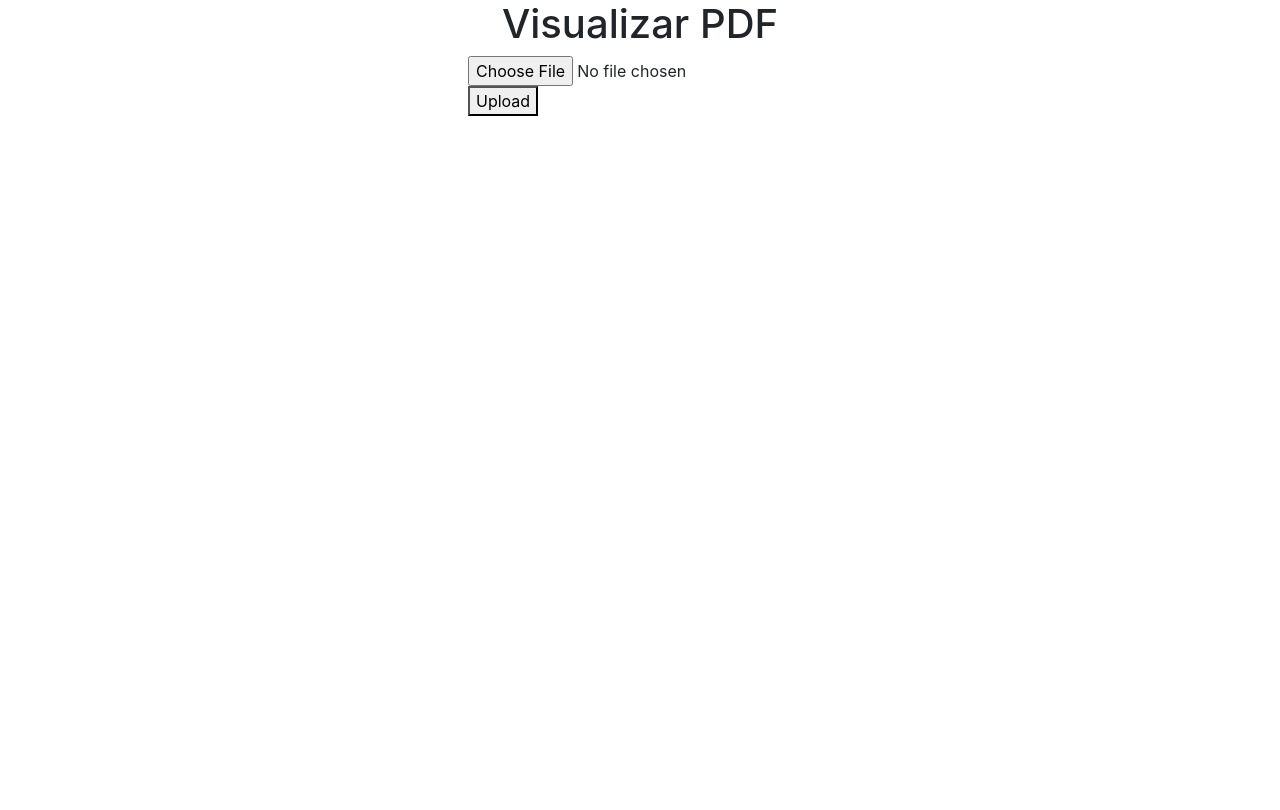
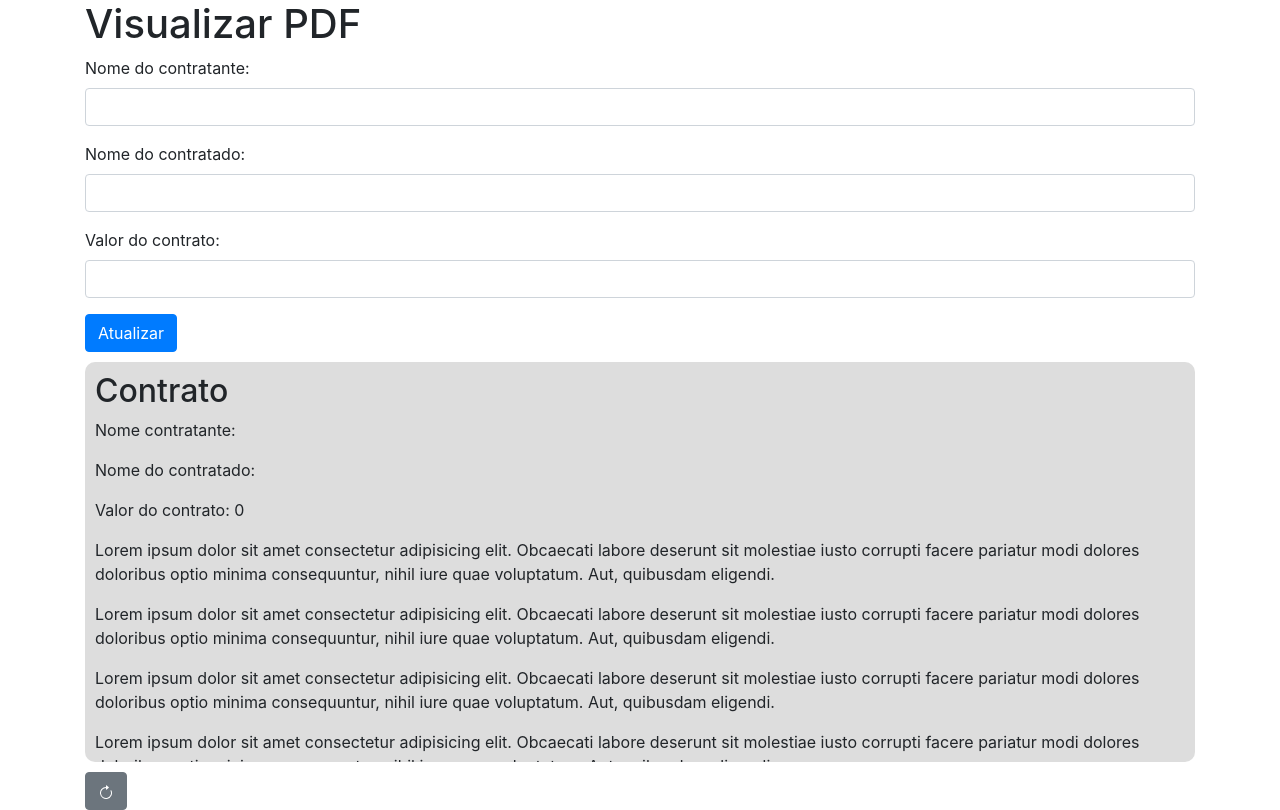
Before and after one commit to devyssonsc/view-pdfs, an Angular app: page / in a window 1280 px wide. Built offline with nearby package versions, Linux system fonts and the light colour scheme.

Commit message:
Use UploadComponent and ViewComponent on AppComponent

```diff
--- a/src/app/app.component.css
+++ b/src/app/app.component.css
@@ -4,4 +4,8 @@
     flex-direction: column;
     justify-content: center;
     align-items: center;
+
+    #form-upload{
+        width: 100%;
+    }
 }
--- a/src/app/app.component.html
+++ b/src/app/app.component.html
@@ -1,7 +1,7 @@
 <div class="container">
-  <h1>Visualizar PDF</h1>
   <div id="form-upload">
-    <app-form-upload></app-form-upload>
+    <app-update-document></app-update-document>
+    <app-view-document></app-view-document>
   </div>
 </div>
 <router-outlet />
--- a/src/app/app.component.ts
+++ b/src/app/app.component.ts
@@ -1,11 +1,13 @@
 import { Component } from '@angular/core';
 import { RouterOutlet } from '@angular/router';
 import { FormUploadComponent } from './components/form-upload/form-upload.component';
+import { UpdateDocumentComponent } from './components/update-document/update-document.component';
+import { ViewDocumentComponent } from './components/view-document/view-document.component';
 
 @Component({
   selector: 'app-root',
   standalone: true,
-  imports: [RouterOutlet, FormUploadComponent],
+  imports: [RouterOutlet, FormUploadComponent, UpdateDocumentComponent, ViewDocumentComponent],
   templateUrl: './app.component.html',
   styleUrl: './app.component.css'
 })
```
